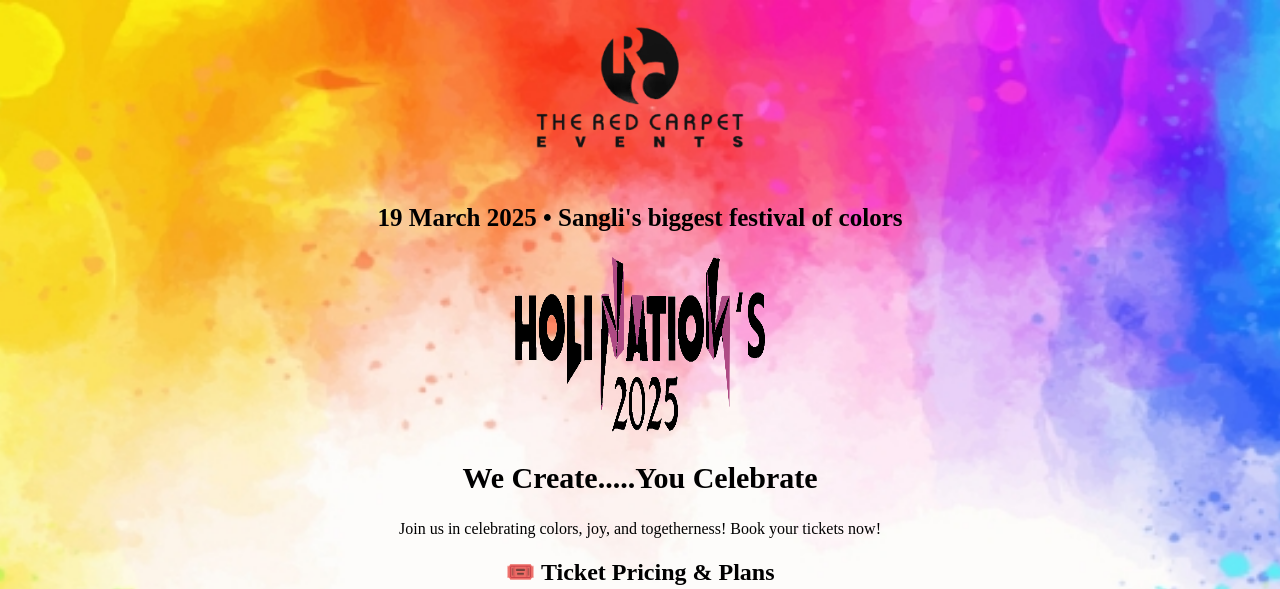
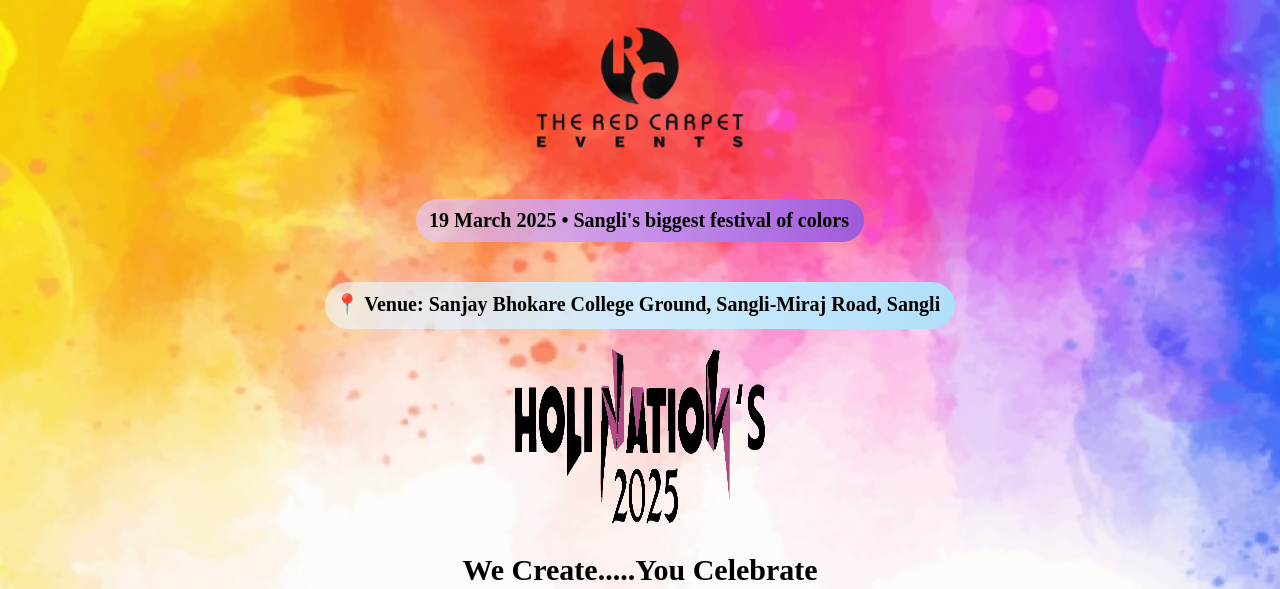
Before and after one commit to Shubham221216/HoliBookingSystem, a Flask app: page / in a window 1280 px wide. Shown: the top 589 px of the page. Run offline with Flask 3, Linux system fonts and the light colour scheme.

Commit message:
added location in app.py in mail, index.html, success.html and removed the emoji in about.html

```diff
--- a/app.py
+++ b/app.py
@@ -466,6 +466,7 @@ def admin_dashboard():
 
 @app.route('/adminhome')
 def adminHome():
+
     return render_template('admin_dashboard.html')
 
 @app.route('/verify_qr/<string:qr_code>', methods=['GET'])
@@ -523,6 +524,8 @@ def send_invoice_email(email, names,phone,num_tickets, amount, payment_id,plan_t
 
     Total Amount Paid: ₹{amount}
 
+    Location: 📍Sanjay Bhokare Collage Ground, Sangli-Miraj Road, Sangli...
+
     For any queries contact us on : theredcarpetevents2322@gmail.com | 9175326213
 
     Scan the QR code below at the event entry.
--- a/templates/about.html
+++ b/templates/about.html
@@ -81,7 +81,7 @@
     <h2>🎉 Welcome to the Grand Holi Festival of <span style="color: red;">Holination</span>   🌈</h2>
 
     <div class="about-container">
-        <h2 style="color: black;">🥳 We Create.....You Celebrate 🥳</h2>
+        <h2 style="color: black;"> We Create...You Celebrate </h2>
         <p><b>The Holi Festival</b> is not just about colors—it's about joy, love, and togetherness!
         Every year, we bring thousands of people together for a vibrant celebration filled with music, dance, and cultural performances.
         Get ready to , **enjoy rain dance zones**, and **splash colors** with friends and family! 🎶💃</p>
--- a/templates/index.html
+++ b/templates/index.html
@@ -817,6 +817,34 @@
 
 }
 
+.text-sangli p{
+    /* background: rgb(235, 83, 83); */
+    background: linear-gradient(to right, rgba(230, 204, 255, 0.6), rgb(199, 146, 234), rgb(160, 90, 220));
+    font-family: 'Roboto Slab', serif;
+    max-width: 90%;
+    width: auto;
+    height: auto;
+    padding: 10px;
+    border-radius: 50px;
+    padding-right: 15px;
+    padding-left: 13px;
+}
+
+.location p{
+    background: rgb(234, 237, 83);
+    /* background: linear-gradient(to right, rgba(239, 40, 206, 0.6), rgb(236, 51, 172), rgb(228, 3, 172)); */
+    background: linear-gradient(to right, rgba(240, 248, 255, 0.6), rgb(208, 235, 252), rgb(176, 223, 249));
+
+    font-family: 'Roboto Slab', serif;
+    color: black;
+    width: auto;
+    height: auto;
+    padding: 10px;
+    border-radius: 50px;
+    padding-right: 15px;
+    padding-bottom: 13px;
+}
+
     </style>
 </head>
 <body>
@@ -835,10 +863,16 @@
 
 
 
-        <div class="text-sangli">
+        <div class="text-sangli ">
+            <p style="font-weight: bolder; font-size: 20px;">19 March 2025 • Sangli's biggest festival of colors</p>
+        </div>
+
+        <div class="text-sangli location">
             <!-- <button>18 March 2025 • Sangli's biggest festival of colors</button> -->
-             <p style="font-weight: bolder; font-size: 25px;">19 March 2025 • Sangli's biggest festival of colors</p>
+             <p style="font-weight: bolder; font-size: 20px; ">📍 Venue: Sanjay Bhokare College Ground, Sangli-Miraj Road, Sangli</p>
         </div>
+
+
 
 
         <div class="holination-logo">
@@ -871,7 +905,7 @@
             <!-- Book Tickets Button -->
         <button id="showFormButton" class="book_button">🎟️ Book Tickets Now</button>
         <!-- Book Tickets Button -->
-        <button id="nav-section-button" class="book_button event-button" style="margin-bottom: 10px;">View Event Details</button>
+        <button id="nav-section-button" class="book_button event-button" style="margin-bottom: 10px;"><a href="{{ url_for('about') }}" style="color: white;text-decoration: none;">View Event Details</a></button>
 
         </div>
 
@@ -966,7 +1000,7 @@
     </nav>
 
     <!-- <script>
-         // Show the form when button is clicked
+        // Show the form when button is clicked
     document.getElementById("showFormButton").addEventListener("click", function() {
         document.getElementById("bookingFormContainer").style.display = "block";
         this.style.display = "none"; // Hide the button
```
Also changed, not shown: templates/success.html (+15 -0 lines).
